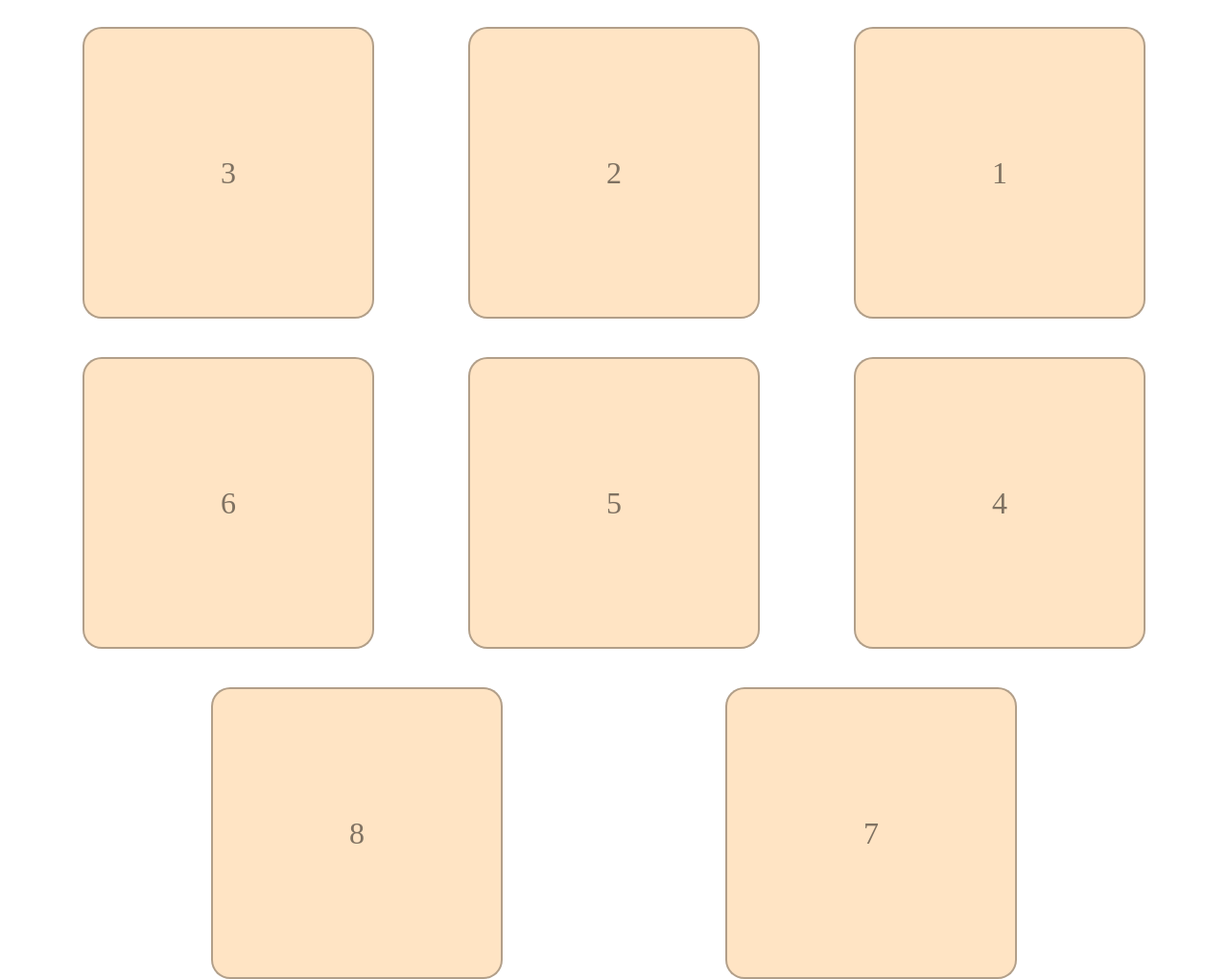
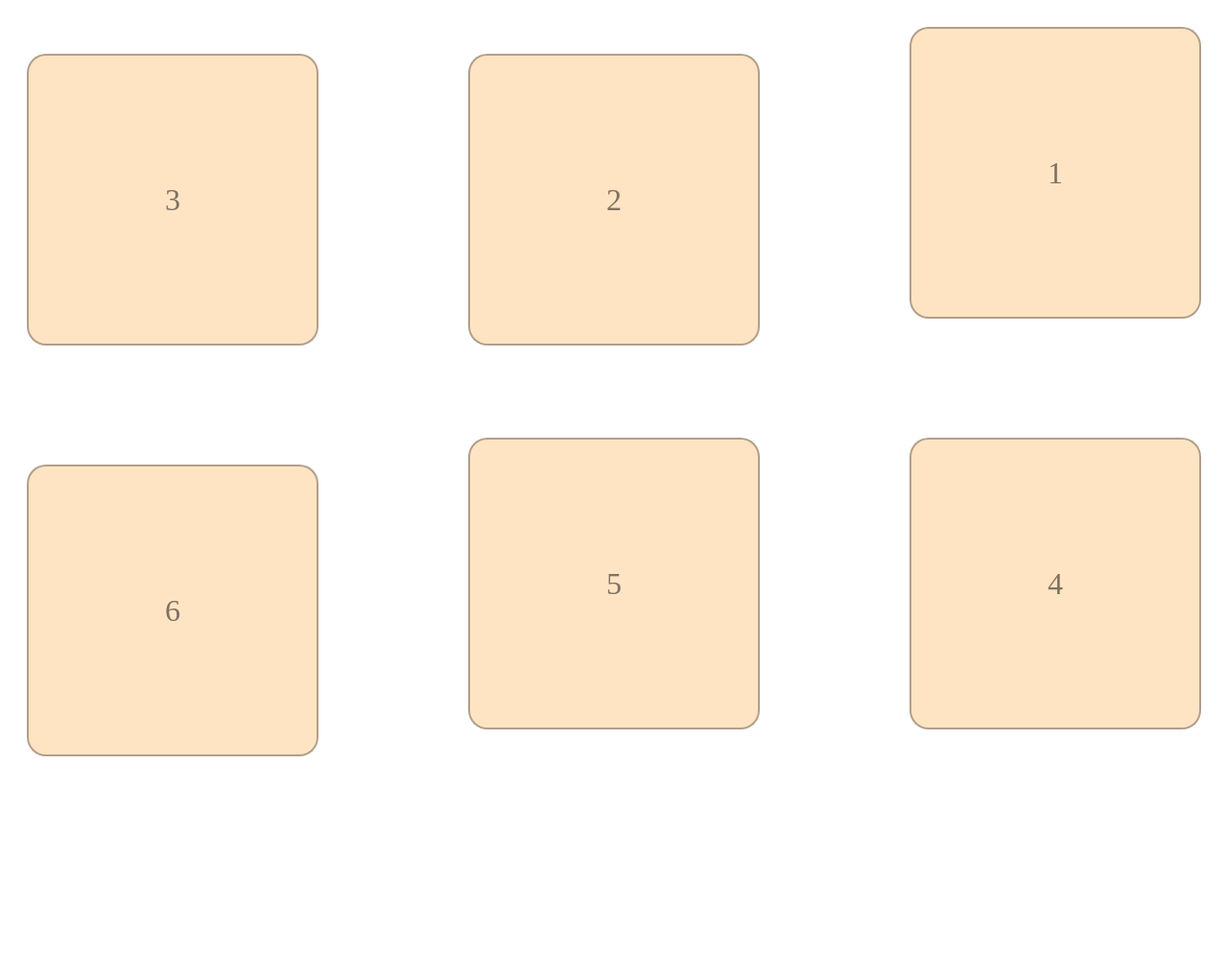
Before and after one commit to DasolPark/Nico_CSS_CSS-Master-Class, a plain HTML site: page flexbox.html in a window 1280 px wide. Shown: the whole page at 96% size. After the commit the page ends 816 px from the top, so only its background shows below. Drawn offline with Linux system fonts and the light colour scheme.

Commit message:
2-0. Why we need Grid(bad layout flexbox)

```diff
--- a/flexbox.html
+++ b/flexbox.html
@@ -9,7 +9,7 @@
       .box-container {
         height: 100vh;
         display: flex;
-        justify-content: space-evenly;
+        justify-content: space-between;
         align-items: center;
         flex-wrap: wrap;
         flex-direction: row-reverse;
@@ -51,8 +51,6 @@
       <div class="box-item">4</div>
       <div class="box-item">5</div>
       <div class="box-item">6</div>
-      <div class="box-item">7</div>
-      <div class="box-item">8</div>
     </div>
   </body>
 </html>
```
